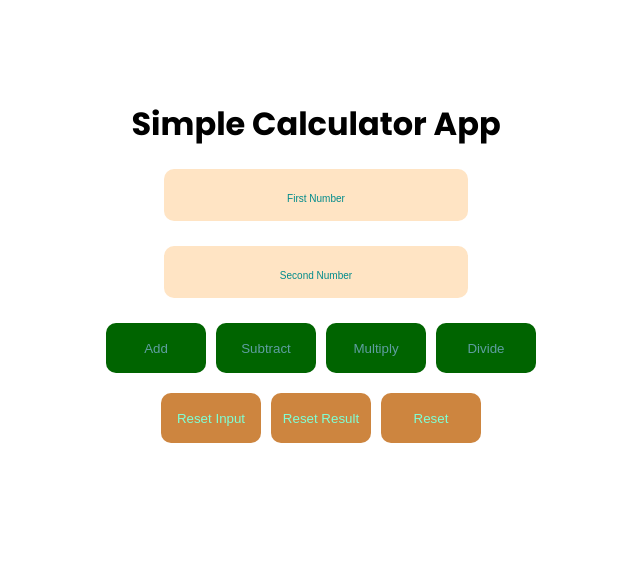
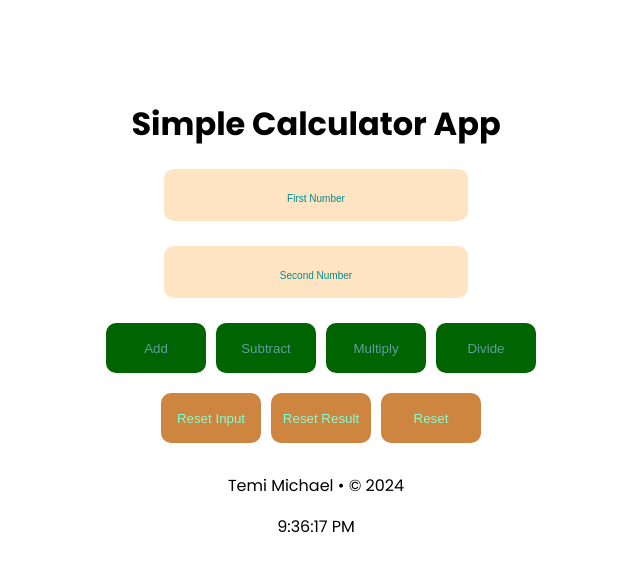
Before and after one commit to Temi-Michael/calculator, a React (Create React App) app: page / in a window 1280 px wide. Shown: the top 570 px of the page, without its empty margins (324-964 px from the left). Built offline with nearby package versions, Linux system fonts and the light colour scheme.

Commit message:
Footer Added

```diff
--- a/src/App.js
+++ b/src/App.js
@@ -7,6 +7,7 @@ import Multiply from './component/Multiply';
 import Reset from './component/Reset';
 import Result from './component/Result';
 import Subtract from './component/Subtract';
+import Footer from './component/Footer';
 
 function App() {
 
@@ -71,6 +72,7 @@ function App() {
       </div>
       <Reset labelInput="Reset Input" labelResult="Reset Result" reset="Reset" onReset={reset} onResetInput={handleResetInput} onResetResult={handleResetResult} />
       <Result result={result} />
+      <Footer />
     </div>
   );
 }
--- /dev/null
+++ b/src/component/Footer.jsx
@@ -0,0 +1,30 @@
+import { useState, useEffect } from 'react'
+
+function Time() {
+    const [time, setTime] = useState(new Date().toLocaleTimeString());
+
+    useEffect(() => {
+        const intervalId = setInterval(() => {
+            setTime(new Date().toLocaleTimeString());
+        }, 1000); // Update every second
+
+        return () => {
+            clearInterval(intervalId);
+        };
+    }, []);
+
+    return (
+        <p>{time}</p>
+    );
+}
+
+export default function Footer() {
+    return (
+        <div className="footer">
+            <p className="footertext">
+                Temi Michael  •  © 2024
+                <Time />
+            </p>
+        </div>
+    )
+};
```
